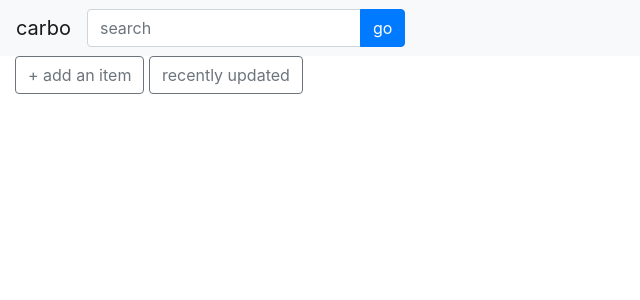
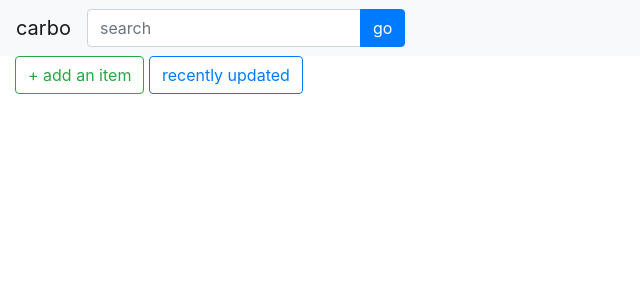
Before and after one commit to monobrow666/carbo, a Node server app: page / in a window 1280 px wide. Shown: the top 300 px of the page, without its empty margins (0-640 px from the left). Run offline with Node 20, Linux system fonts and the light colour scheme; some libraries are stand-ins or nearby versions.

Commit message:
development snapshot

```diff
--- a/views/home.handlebars
+++ b/views/home.handlebars
@@ -1,10 +1,10 @@
 <div class="container-fluid">
   <header>
     <a href="/items/add">
-      <button class="btn btn-outline-secondary">+ add an item</button>
+      <button class="btn btn-outline-success">+ add an item</button>
     </a>
     <a href="/items">
-      <button class="btn btn-outline-secondary">recently updated</button>
+      <button class="btn btn-outline-primary">recently updated</button>
     </a>
   </header>
 
--- a/views/items-detail.handlebars
+++ b/views/items-detail.handlebars
@@ -59,7 +59,9 @@
 <div class="container-fluid">
   <header>
     <a href="/items">
-      &lt; back to recently updated items
+      <button class="btn btn-outline-primary">
+        &lt; back to recently updated items
+      </button>
     </a>
   </header>
 
--- a/views/items-edit.handlebars
+++ b/views/items-edit.handlebars
@@ -1,7 +1,9 @@
 <div class="container-fluid">
   {{#if id}}
     <a href="/items/{{id}}">
-      back to {{brand}} {{name}}
+      <button class="btn btn-outline-primary">
+        &lt; back to {{brand}} {{name}}
+      </button>
     </a>
   {{/if}}
 
--- a/views/items.handlebars
+++ b/views/items.handlebars
@@ -10,7 +10,7 @@
   <div class="list-group">
     {{#each items}}
       <a class="list-group-item list-group-item-action" href="/items/{{id}}">
-        <div class="item" data-updated-at="{{updatedAt}}">
+        <div class="item">
           <h5>{{name}}</h5>
           {{brand}} <small class="float-right">{{updatedAtDate}}</small>
         </div>
```
